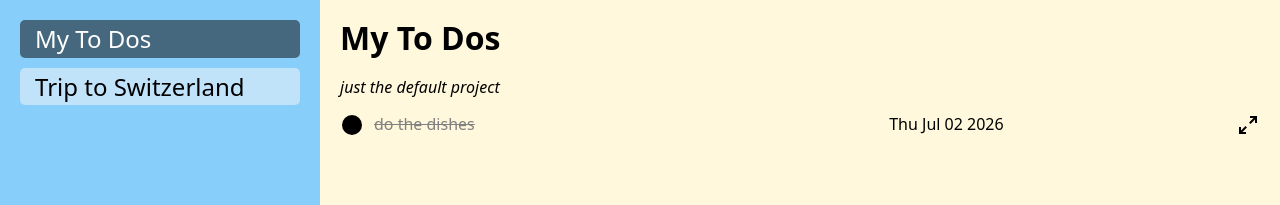
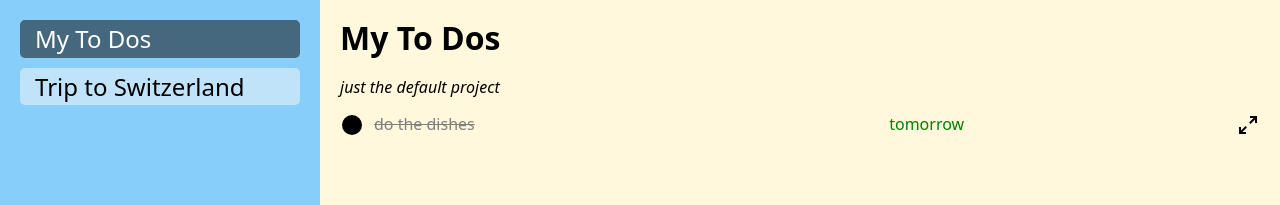
Before and after one commit to GeoFranka/odin_todo, a website built with webpack: page src/template.html in a window 1280 px wide. Both pictures are taken after a click on the button 352 px from the left and 124 px from the top of the page. Shown: the top 205 px of the page. Built offline with nearby package versions, Linux system fonts and the light colour scheme.

Commit message:
use relative date for displaying due date; change done-style for title and due date

```diff
--- a/src/displayTodo.js
+++ b/src/displayTodo.js
@@ -1,3 +1,5 @@
+import { formatRelative } from "date-fns";
+
 export default function displayTodo(todo){
 
     const todoDiv = document.createElement('div');
@@ -12,10 +14,10 @@ export default function displayTodo(todo){
         } else {
             todo.setAsDone();
         }
-        doneBtn.classList.toggle("undone");
-        doneBtn.classList.toggle("done");
-        titleDiv.classList.toggle("undone");
-        titleDiv.classList.toggle("done");
+        [doneBtn, titleDiv, dueDateDiv].forEach(element => {
+            element.classList.toggle("undone");
+            element.classList.toggle("done");
+        });
     });
     todoDiv.appendChild(doneBtn);
 
@@ -27,7 +29,9 @@ export default function displayTodo(todo){
 
     const dueDateDiv = document.createElement('div');
     dueDateDiv.classList.add("due-date");
-    dueDateDiv.textContent = todo.dueDate.toDateString();
+    dueDateDiv.classList.add(todo.isDone()?"done":"undone");
+    const relativeDueDate = formatRelative(todo.dueDate, new Date());
+    dueDateDiv.textContent = relativeDueDate.split(" at ")[0];
     todoDiv.appendChild(dueDateDiv);
 
     const expandBtn = document.createElement('button');
--- a/src/style.css
+++ b/src/style.css
@@ -82,6 +82,10 @@ button:hover {
     color: gray;
 }
 
+.due-date.done {
+    color: green;
+}
+
 .expand {
     background-image: url(./img/arrow-expand.svg);
 }
```
